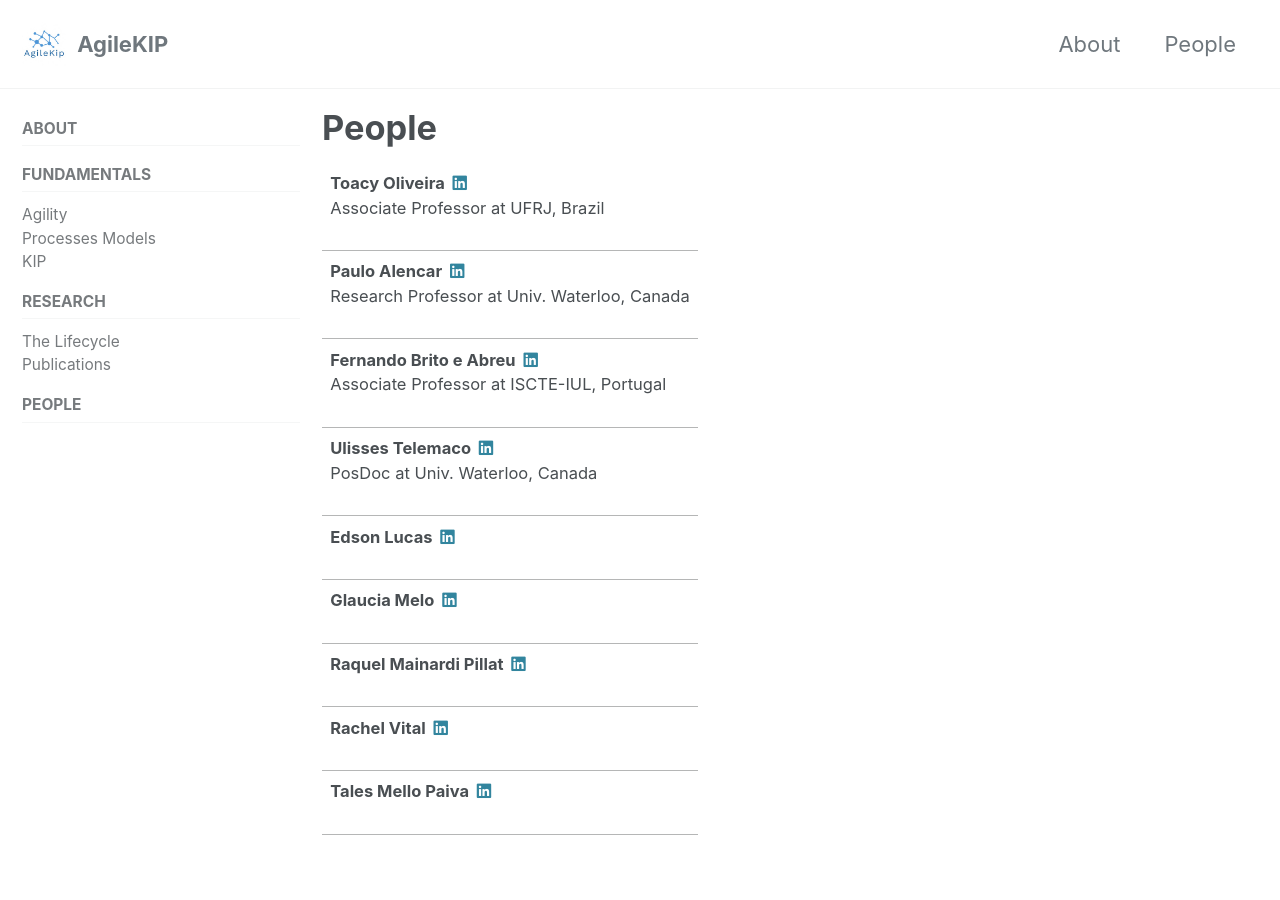
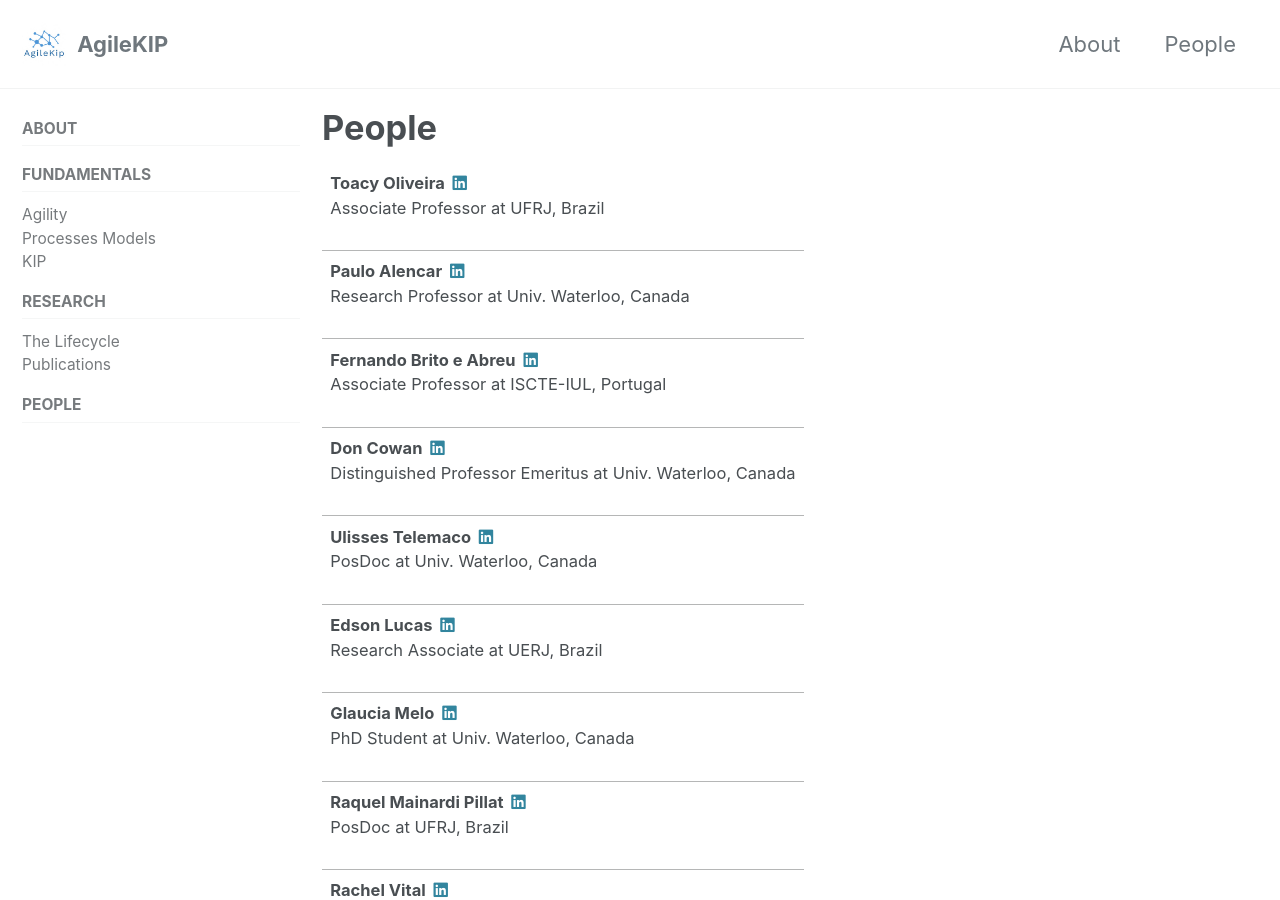
Before and after one commit to AgileKip/site, a Jekyll site: the page built from _pages/people.md, in a window 1280 px wide and 900 px high. Built offline with Jekyll 4.4.1, drawn with Linux system fonts in a browser that asks for light colours; cached includes are drawn as plain includes; nearby versions of some CDN libraries; some of the changed text lies outside the part shown.

Commit message:
Fixed  affiliations and added Don

```diff
--- a/_data/people.yml
+++ b/_data/people.yml
@@ -10,24 +10,28 @@
   affiliation: Associate Professor at ISCTE-IUL, Portugal
   linkedin: fernando-brito-e-abreu-39114a6
 
+- name: Don Cowan
+  affiliation: Distinguished Professor Emeritus at Univ. Waterloo, Canada
+  linkedin: don-cowan-9b45427
+
 - name: Ulisses Telemaco
   affiliation: PosDoc at Univ. Waterloo, Canada
   linkedin: utelemaco
 
 - name: Edson Lucas
-  affiliation:
+  affiliation: Research Associate at UERJ, Brazil
   linkedin: edson-lucas-1580706a
 
 - name: Glaucia Melo
-  affiliation:
+  affiliation:  PhD Student  at Univ. Waterloo, Canada
   linkedin: glauciamelo
 
 - name: Raquel Mainardi Pillat
-  affiliation:
-  linkedin: /raquel-mainardi-pillat-6a871752
+  affiliation: PosDoc at UFRJ, Brazil
+  linkedin: raquel-mainardi-pillat-6a871752
 
 - name: Rachel Vital
-  affiliation:
+  affiliation:  PhD Student at UFRJ, Brazil
   linkedin: rachelvital
 
 - name: Tales Mello Paiva
```
